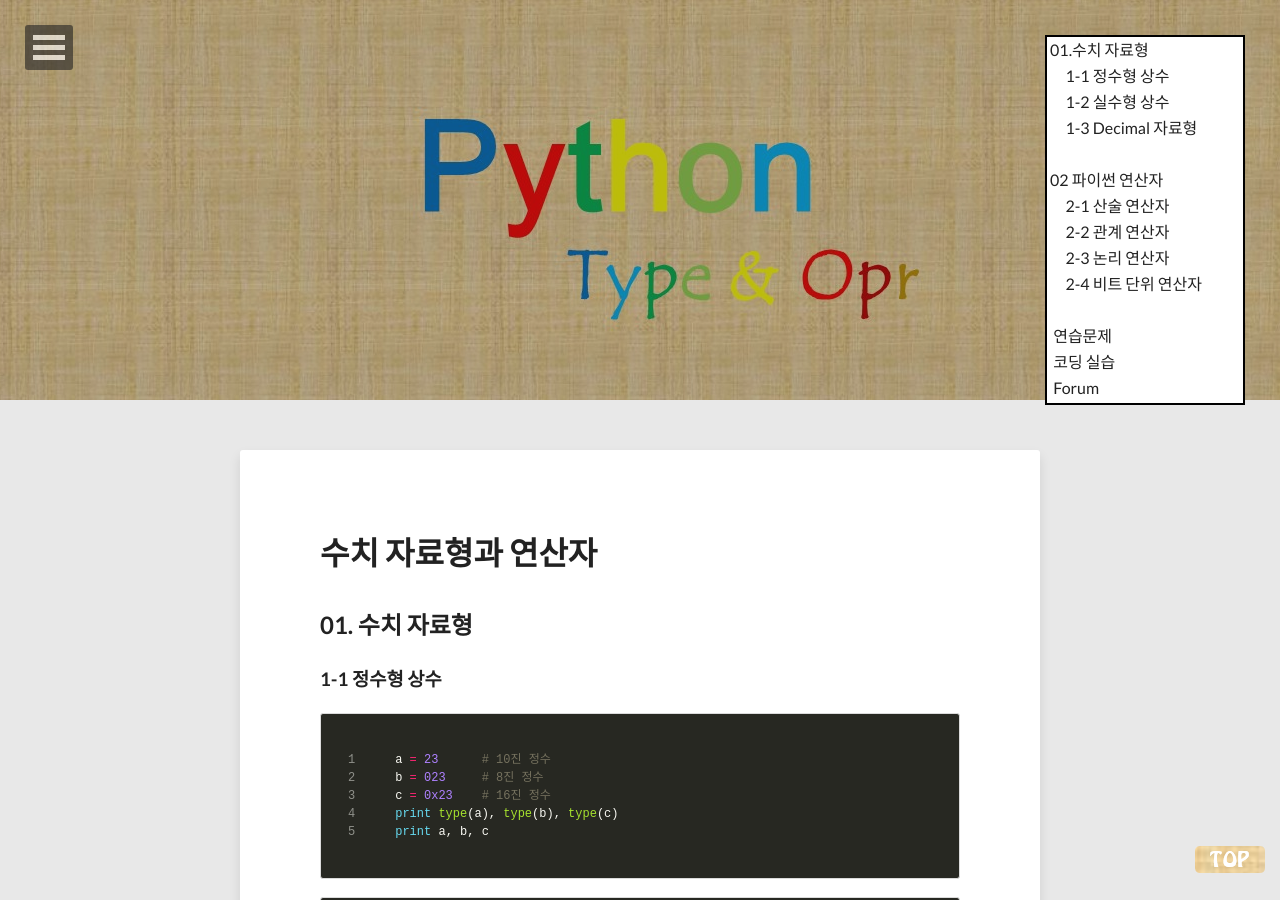
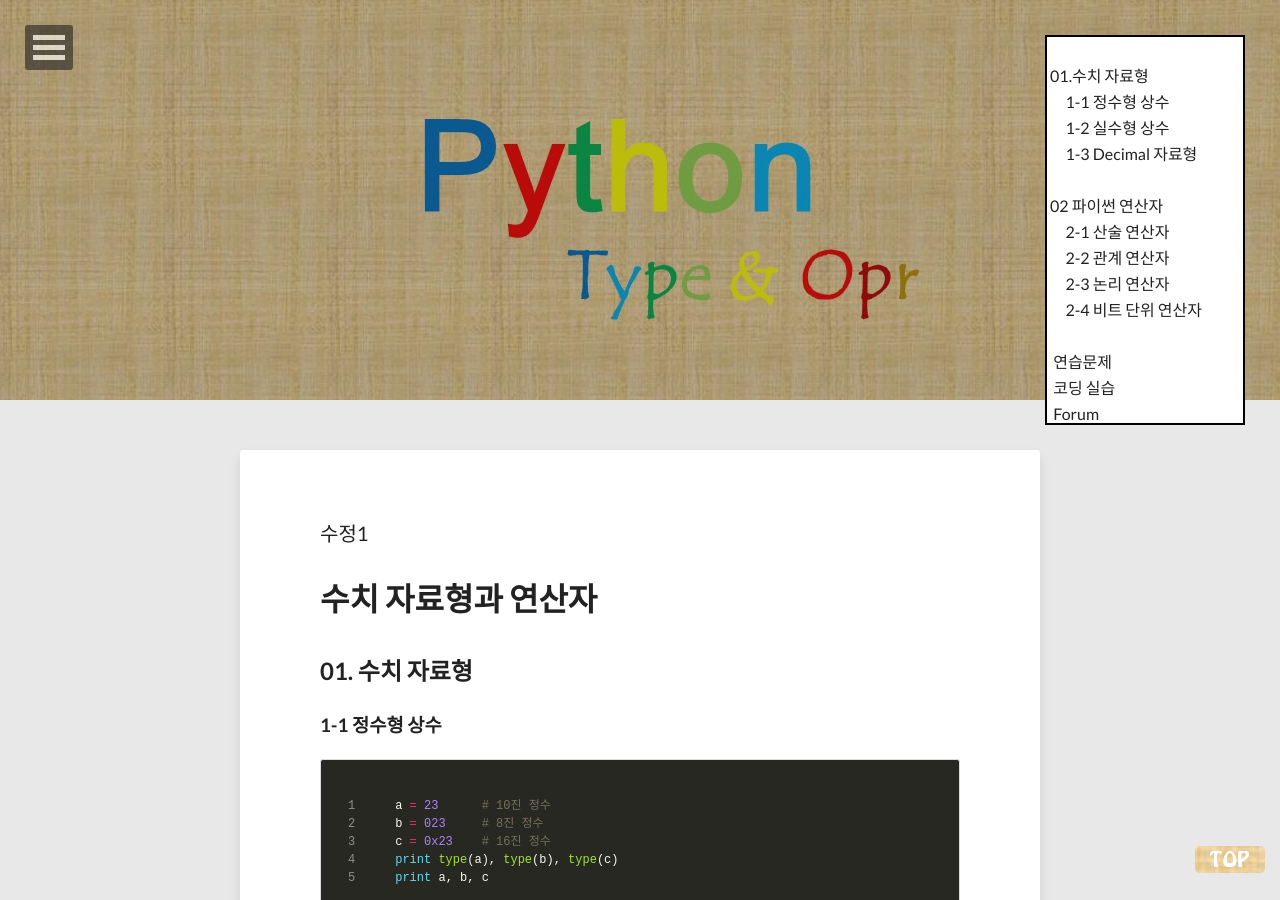
Before and after one commit to geoncheollee/geonblog, a Jekyll site: the page built from lecture_1.md, in a window 1280 px wide and 900 px high. Built offline with Jekyll 4.4.1, drawn with Linux system fonts in a browser that asks for light colours; nearby versions of some CDN libraries; comment, search, counter and statistics services are not loaded.

Commit message:
20141103_hong

```diff
--- a/lecture_1.md
+++ b/lecture_1.md
@@ -9,6 +9,8 @@
 
 share: true
 ---
+
+수정1
   <!--
   credit: dargadgetz
   creditlink: http://www.dargadgetz.com/ios-7-abstract-wallpaper-pack-for-iphone-5-and-ipod-touch-retina/-->
@@ -17,8 +19,8 @@
 
 
 
-		<div style="background: white; height: 370px; width: 200px; border: 2px solid black; position: fixed; top: 35px; right: 35px;">
-  			<a href="#01"> &nbsp;01.수치 자료형 </a> <br>
+		<div style="background: white; height: 390px; width: 200px; border: 2px solid black; position: fixed; top: 35px; right: 35px;">
+  			<br><a href="#01"> &nbsp;01.수치 자료형 </a> <br>
   			<a href="#1-1"> &nbsp;&nbsp;&nbsp;&nbsp;&nbsp; 1-1 정수형 상수 </a> <br>
   			<a href="#1-2"> &nbsp;&nbsp;&nbsp;&nbsp;&nbsp; 1-2 실수형 상수 </a> <br>
   			<a href="#1-3"> &nbsp;&nbsp;&nbsp;&nbsp;&nbsp; 1-3 Decimal 자료형 </a> <br><br>
@@ -43,6 +45,7 @@
 </html>
 
 <div id="1-1"></div>
+
 ### 1-1 정수형 상수
 
 {% highlight python linenos %}
@@ -64,6 +67,7 @@
 ---
 
 <div id="1-2"></div>
+
 ####1-2 실수형 상수
 
 {% highlight python linenos %}
@@ -95,6 +99,7 @@
 ---
 
 <div id="1-3"></div>
+
 ####1-3 Decimal 자료형
 - 컴퓨터의 부동소수점 (Floating point)에 의한 실수 표현은 매우 미미한 오차를 동반함
 - 그러한 오차를 최대한 줄이고 최대한 정확한 결과 값을 얻어내기 위해 사용할 수 있는 모듈 -> decimal 모듈
@@ -186,6 +191,7 @@
 </html>
 
 <div id="2-1"></div>
+
 ### 2-1 산술 연산자
 
 {% highlight python linenos %}
@@ -219,6 +225,7 @@
 ---
 
 <div id="2-2"></div>
+
 ### 2-2 관계 연산자
 - 객체가 지닌 값의 크기(대소)를 비교함
 
@@ -288,6 +295,7 @@
 ---
 
 <div id="2-3"></div>
+
 ### 2-3 논리 연산자 (or 부울 연산자)
 - 피연산자의 값으로 진리값인 True 또는 False을 취하여 논리 적인 계산을 수행하는 연산자
   - and
```
